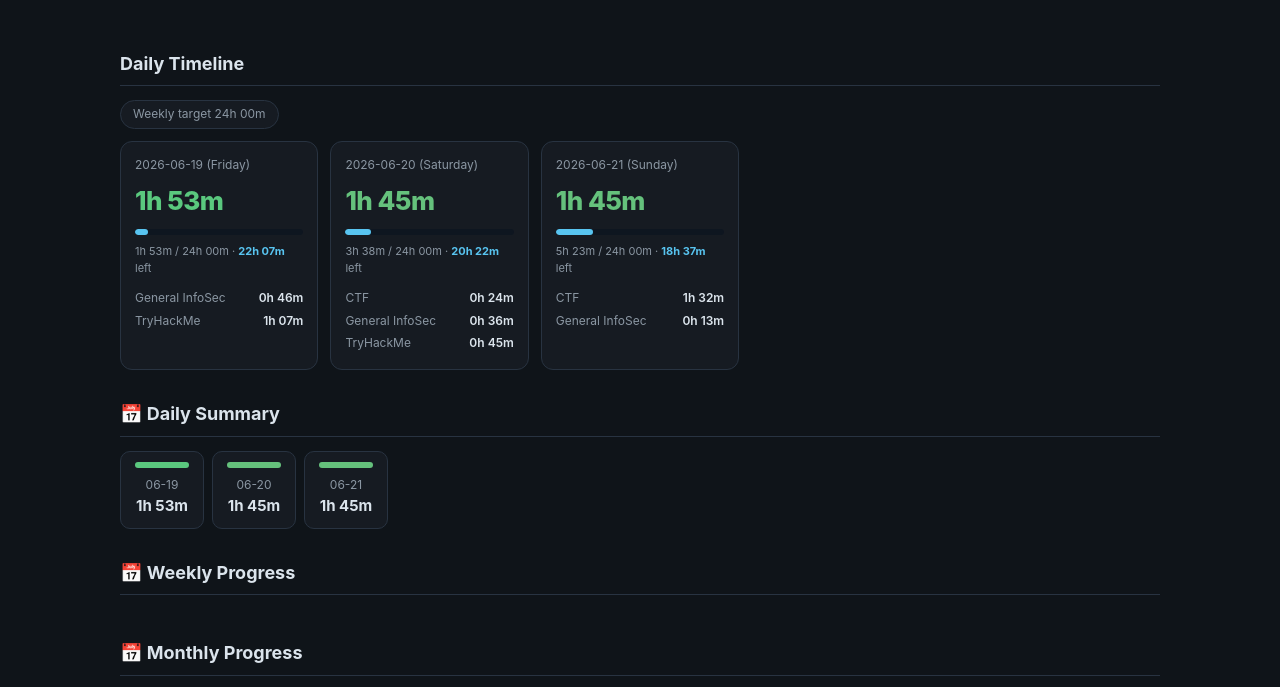
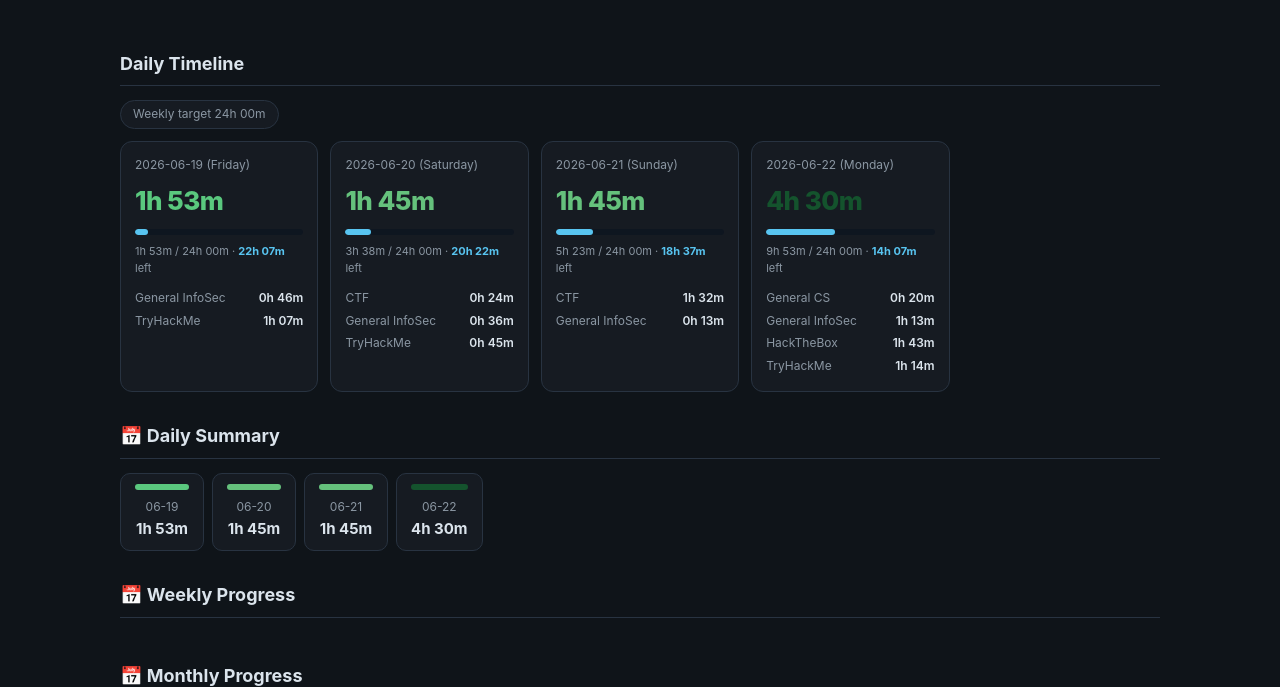
Before and after one commit to x4gen7/x4gen7.github.io, a plain HTML site: page index.html in a window 1280 px wide. Shown: the part 58-745 px from the top of the page. Drawn offline with Linux system fonts and the light colour scheme.

Commit message:
update site (2026-06-22 16:54)

```diff
--- a/index.html
+++ b/index.html
@@ -104,6 +104,12 @@
               <span class="track"><span class="fill" style="width:22%"></span></span>
               <div class="day-week">5h 23m / 24h 00m · <b>18h 37m</b> left</div>
               <div class="cats"><div class="catline"><span>CTF</span><b>1h 32m</b></div><div class="catline"><span>General InfoSec</span><b>0h 13m</b></div></div>
+            </div><div class="day">
+              <div class="day-head">2026-06-22 (Monday)</div>
+              <div class="day-total" style="color:var(--dark)">4h 30m</div>
+              <span class="track"><span class="fill" style="width:41%"></span></span>
+              <div class="day-week">9h 53m / 24h 00m · <b>14h 07m</b> left</div>
+              <div class="cats"><div class="catline"><span>General CS</span><b>0h 20m</b></div><div class="catline"><span>General InfoSec</span><b>1h 13m</b></div><div class="catline"><span>HackTheBox</span><b>1h 43m</b></div><div class="catline"><span>TryHackMe</span><b>1h 14m</b></div></div>
             </div></div></section>
 <section id="sec1"><h2>📅 Daily Summary</h2><div class="sumrow"><div class="sumcell">
           <div class="dot" style="background:#5ac87e"></div>
@@ -117,6 +123,10 @@
           <div class="dot" style="background:#65c17c"></div>
           <div class="sd">06-21</div>
           <div class="sh">1h 45m</div>
+        </div><div class="sumcell">
+          <div class="dot" style="background:var(--dark)"></div>
+          <div class="sd">06-22</div>
+          <div class="sh">4h 30m</div>
         </div></div></section>
 <section id="sec2"><h2>📅 Weekly Progress</h2><div class="wk-grid"></div></section>
 <section id="sec3"><h2>📅 Monthly Progress</h2><div class="chart"><div class="chrow">
```
